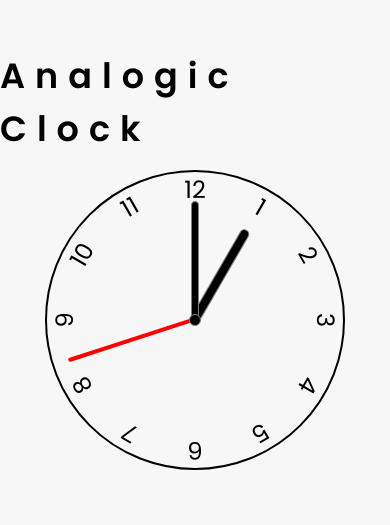
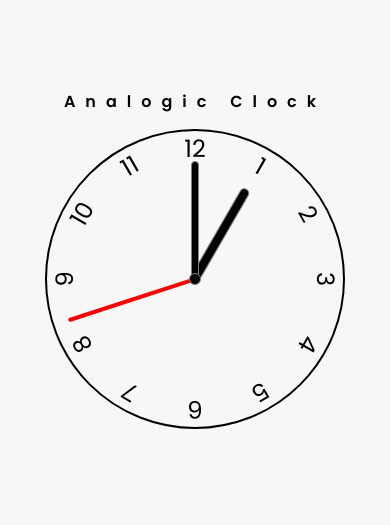
Before and after one commit to marcostwelve/analogicClock, a plain HTML site: page index.html in a window 390 px wide. Shown: the part 163-688 px from the top of the page. Drawn offline with Linux system fonts and the light colour scheme.

Commit message:
Update title

```diff
--- a/css/style.css
+++ b/css/style.css
@@ -80,3 +80,9 @@ h1 {
     border-radius: 50%;
     border: 1px solid gray;
 }
+
+@media screen and (max-width: 430px) {
+    h1 {
+        font-size: 1em;
+    }
+}
```
